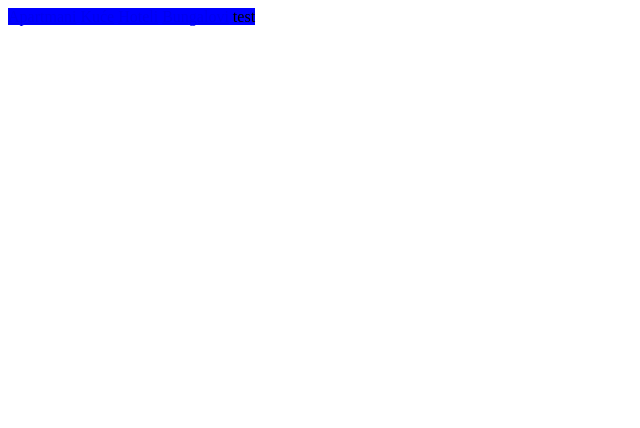
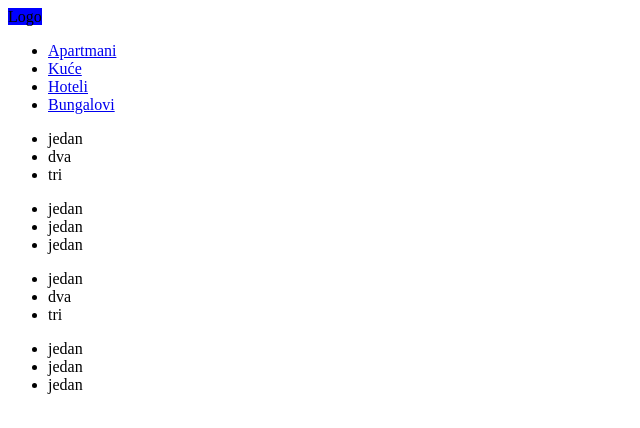
Before and after one commit to deankoroman/moj1web, a plain HTML site: page index.html in a window 1280 px wide. Shown: the whole page, without its empty margins (0-640 px from the left). Drawn offline with Linux system fonts and the light colour scheme.

Commit message:
prebačena verzija sa tutoriala na localno

```diff
--- a/index.html
+++ b/index.html
@@ -5,24 +5,70 @@
     <title>Moj prvi web</title>
   </head>
   <body>
+    <div >
         <div>
-      <div>
-        <a href="http://croatiaemb.net/en/a/detail/villa-agata-pula/">Apartmani</a>
+            <div id="logo">Logo</div>
+            <div id="header">
         </div>
         <div>
+            <ul>
+                <li class="tipke" >
+                    <a href="http://croatiaemb.net/en/a/detail/villa-agata    -pula/">Apartmani</a>
+                </li>
+                <li class="tipke">
                     <a href="http://croatiaemb.net/en/a/detail/villa-wind-rose">Kuće</a>
+                </li>
+                <li class="tipke" >
+                    <a href="http://croatiaemb.net/en/a/detail/apartmani-vrsar">Hoteli</a>
+                </li>
+                <li class="tipke" >
+                    <a href="http://accommodation-istria.com/ads/bungalows-rok/#bungalow-1">Bungalovi</a>
+                </li>
+
+             </ul>
+             <div id="lijevi-f"  ><div/>
+            <div id="desno" >
+
+                <div>
+                    <div class="sticker">
+                        <ul>
+                            <li>jedan</li>
+                            <li>dva</li>
+                            <li>tri</li>
+                        </ul>
                     </div>
+                    <div class="sticker">
+                    <ul>
+                            <li>jedan</li>
+                            <li>jedan</li>
+                            <li>jedan</li>
+                        </ul>
+                    </div>
+                <div/>
+
+            </div>
+            <div id="desno" >
+
                 <div>
-        <a href="http://croatiaemb.net/en/a/detail/apartmani-vrsar">Hoteli</a>
+                    <div class="sticker">
+                        <ul>
+                            <li>jedan</li>
+                            <li>dva</li>
+                            <li>tri</li>
+                        </ul>
                     </div>
-      <div>
-        <a href="http://accommodation-istria.com/ads/bungalows-rok/#bungalow-1">Bungalovi</a>
+                    <div class="sticker">
+                    <ul>
+                            <li>jedan</li>
+                            <li>jedan</li>
+                            <li>jedan</li>
+                        </ul>
                     </div>
-      <div>test</div>
-      <div></div>
+                <div/>
+
             </div>
-    <div></div>
-    <div></div>
-    <div></div>
+
+    </div>
+
     </body>
 </html>
```
Lines whose indentation alone changed are shown as unchanged.
